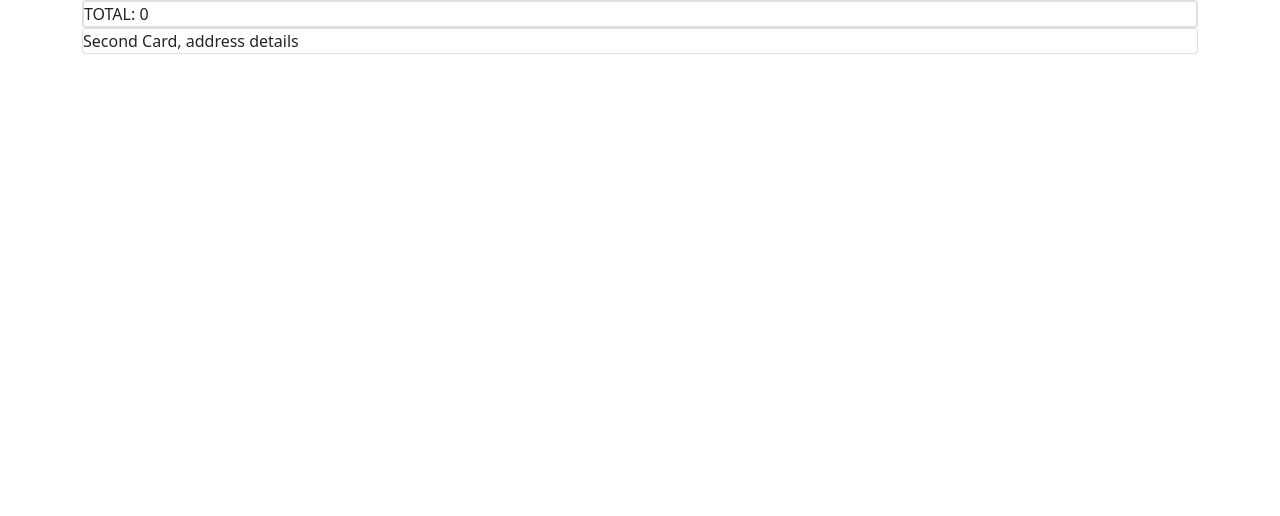
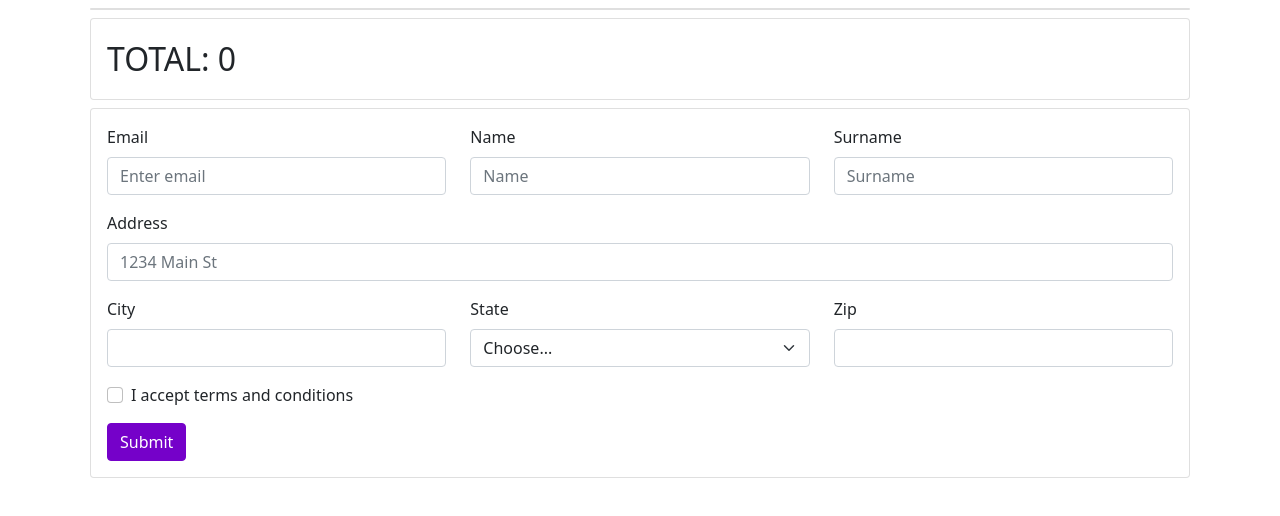
Before and after one commit to mgod404/ecommerce, a React (Create React App) app in the folder frontend/: page /finalizeorder in a window 1280 px wide. Shown: the top 516 px of the page. Built offline with nearby package versions, Linux system fonts and the light colour scheme.

Commit message:
Ordering page starts looking better

```diff
--- a/frontend/src/pages/order/order.js
+++ b/frontend/src/pages/order/order.js
@@ -2,7 +2,7 @@ import {React, useContext } from "react"
 import { CartContext } from "../../contexts/CartContext"
 
 import 'bootstrap/dist/css/bootstrap.min.css';
-import { Card, Col, Container, Row, InputGroup, FormControl } from "react-bootstrap";
+import { Card, Col, Container, Row, InputGroup, FormControl, Form, Button } from "react-bootstrap";
 import './order.css';
 
 const OrderComponent = () => {
@@ -17,24 +17,23 @@ const OrderComponent = () => {
     return(
         <Container>
             <Col>
-                <Card>
+                <Card className='m-2'>
                     {cart !== 0 ? (cart.map((product, index) => (
                         <Card key={index}>
-                            <Card.Body>
-                                <Row>
-                                    <Col>
+                            <Card.Body className='d-flex flex-row justify-content-between'>
+                                    <div>
                                         <Card.Img
                                             src={product.picture}
                                             style={{width: '4rem', height:'4rem'}}/>
-                                    </Col>
-                                    <Col>
+                                    </div>
+                                    <div className='d-flex flex-fill align-content-center justify-content-center flex-wrap'>
                                         <Card.Text
                                             className='fs-2'>
                                                 {product.brand} {product.model}
                                         </Card.Text>
-                                    </Col>
-                                    <Col>
-                                        <InputGroup className="mb-3">
+                                    </div>
+                                    <div className='d-flex align-content-center justify-content-center flex-wrap mx-2'>
+                                        <InputGroup className="d-flex align-content-center flex-wrap">
                                             <FormControl
                                             style={{width:'1rem'}}
                                             placeholder={product.quantity}
@@ -44,28 +43,82 @@ const OrderComponent = () => {
                                             }}
                                             />
                                         </InputGroup>
-                                    </Col>
-                                    <Col>
+                                    </div>
+                                    <div className='d-flex align-content-center justify-content-center flex-wrap mx-2'>
                                         <Card.Text className='fs-2'>{product.price}</Card.Text>
-                                    </Col>
-                                    <Col>
+                                    </div>
+                                    <div className='d-flex align-content-center justify-content-center flex-wrap align-self-end'>
                                     <i
-                                        className='bi bi-trash align-self-end'
-                                        style={{width:'10rem'}}
+                                        className='bi bi-trash'
+                                        width='32'
+                                        height='32'
                                         onClick={() =>{
                                             removeProductFromCart(product.id)}}>
                                     </i>
-                                    </Col>
-                                </Row>
+                                    </div>
                             </Card.Body>
                         </Card>
                         ))): (<Card>EMPTY CART</Card>)}
-                        <Card>
-                            TOTAL: {countTotal()}
-                        </Card>
                 </Card>
-                <Card>
-                    Second Card, address details
+                <Card className='m-2'>
+                    <Card.Body>
+                        <div className='fs-2'>TOTAL: {countTotal()}</div>
+                    </Card.Body>
+                </Card>
+                <Card className='m-2'>
+                    <Card.Body>
+                        <Form>
+                            <Row className="mb-3">
+                                <Form.Group as={Col} controlId="formGridEmail">
+                                <Form.Label>Email</Form.Label>
+                                <Form.Control type="email" placeholder="Enter email" />
+                                </Form.Group>
+
+                                <Form.Group as={Col} controlId="formGridName">
+                                <Form.Label>Name</Form.Label>
+                                <Form.Control type="text" placeholder="Name" />
+                                </Form.Group>
+
+                                <Form.Group as={Col} controlId="formGridSurname">
+                                <Form.Label>Surname</Form.Label>
+                                <Form.Control type="text" placeholder="Surname" />
+                                </Form.Group>
+                            </Row>
+
+                            <Form.Group className="mb-3" controlId="formGridAddress1">
+                                <Form.Label>Address</Form.Label>
+                                <Form.Control placeholder="1234 Main St" />
+                            </Form.Group>
+
+                            <Row className="mb-3">
+                                <Form.Group as={Col} controlId="formGridCity">
+                                <Form.Label>City</Form.Label>
+                                <Form.Control />
+                                </Form.Group>
+
+                                <Form.Group as={Col} controlId="formGridState">
+                                <Form.Label>State</Form.Label>
+                                <Form.Select defaultValue="Choose...">
+                                    <option>Choose...</option>
+                                    <option>...</option>
+                                </Form.Select>
+                                </Form.Group>
+
+                                <Form.Group as={Col} controlId="formGridZip">
+                                <Form.Label>Zip</Form.Label>
+                                <Form.Control />
+                                </Form.Group>
+                            </Row>
+
+                            <Form.Group className="mb-3" id="formGridCheckbox">
+                                <Form.Check type="checkbox" label="I accept terms and conditions" />
+                            </Form.Group>
+
+                            <Button variant="primary" type="submit">
+                                Submit
+                            </Button>
+                        </Form>
+                    </Card.Body>
                 </Card>
             </Col>
         </Container>
```
